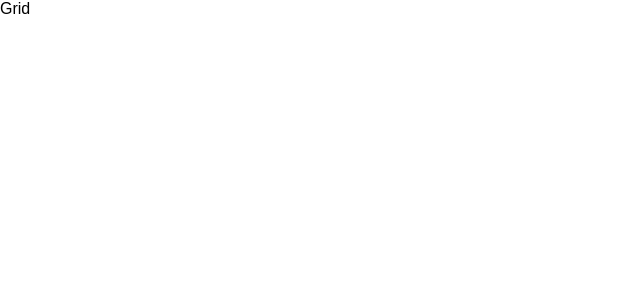
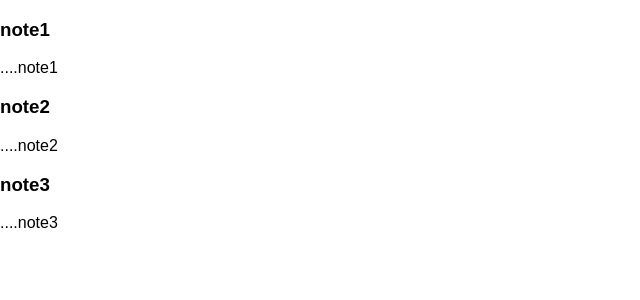
Before and after one commit to ali1129js/notesapp, a React (Create React App) app: page / in a window 1280 px wide. Shown: the top 300 px of the page, without its empty margins (0-640 px from the left). Built offline with nearby package versions, Linux system fonts and the light colour scheme.

Commit message:
grid and single done

```diff
--- a/src/Components/Grid.js
+++ b/src/Components/Grid.js
@@ -2,7 +2,7 @@
  * @Author: Ali
  * @Date:   2018-05-18T13:13:25+02:00
  * @Last modified by:   Ali
- * @Last modified time: 2018-05-18T13:22:55+02:00
+ * @Last modified time: 2018-05-18T13:39:25+02:00
  */
 import React, { Component } from 'react'
 import Single from './Single'
@@ -10,7 +10,7 @@ export default class Grid extends Component {
   constructor(props) {
     super(props)
     this.state = {
-    }
+      }
   }
   renderItems(){
     return this.props.notes.map(item =>
@@ -22,7 +22,7 @@ export default class Grid extends Component {
   }
   render() {
     return (
-      <div>Grid</div>
+      <div className="f">{this.renderItems()}</div>
     )
   }
 }
--- a/src/Components/Single.js
+++ b/src/Components/Single.js
@@ -2,5 +2,16 @@
  * @Author: Ali
  * @Date:   2018-05-18T13:19:08+02:00
  * @Last modified by:   Ali
- * @Last modified time: 2018-05-18T13:19:08+02:00
+ * @Last modified time: 2018-05-18T13:39:06+02:00
  */
+import React from 'react'
+
+const Single = props => {
+  return (
+    <div>
+      <h3> {props.note.title} </h3>
+      <div> {props.note.details} </div>
+    </div>
+  )
+}
+export default Single
```
